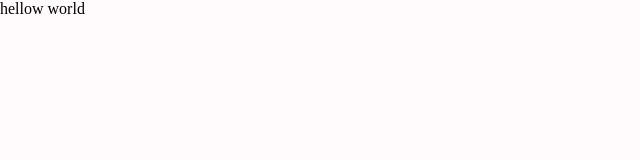
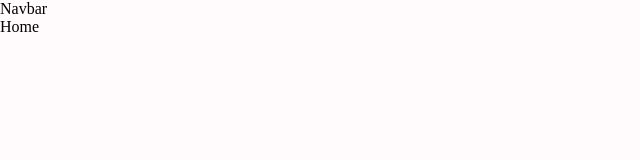
Before and after one commit to lobnor2/Fitness-Exercise-App, a React (Create React App) app: page / in a window 1280 px wide. Shown: the top 160 px of the page, without its empty margins (0-640 px from the left). Built offline with nearby package versions, Linux system fonts and the light colour scheme.

Commit message:
added navbar, home and exercise components

```diff
--- a/src/App.js
+++ b/src/App.js
@@ -1,10 +1,19 @@
-import './App.css';
+import "./App.css";
+import { Routes, Route } from "react-router-dom";
+import { Box } from "@mui/material";
+import Navbar from "./components/Navbar";
+import Home from "./pages/Home";
+import ExerciseDetail from "./pages/ExerciseDetail";
 
 function App() {
   return (
-    <div className="App">
-      hellow world
-    </div>
+    <Box width="400px">
+      <Navbar />
+      <Routes>
+        <Route path="/" element={<Home />} />
+        <Route path="/exersice/:id" element={<ExerciseDetail />} />
+      </Routes>
+    </Box>
   );
 }
 
--- /dev/null
+++ b/src/components/Navbar.jsx
@@ -0,0 +1,7 @@
+import React from "react";
+
+const Navbar = () => {
+  return <div>Navbar</div>;
+};
+
+export default Navbar;
--- a/src/index.js
+++ b/src/index.js
@@ -2,10 +2,13 @@
 import ReactDOM from "react-dom/client";
 import "./index.css";
 import App from "./App";
+import { BrowserRouter as Router } from "react-router-dom";
 
 const root = ReactDOM.createRoot(document.getElementById("root"));
 root.render(
   <React.StrictMode>
-    <App />
+    <Router>
+      <App />
+    </Router>
   </React.StrictMode>
 );
--- /dev/null
+++ b/src/pages/ExerciseDetail.js
@@ -0,0 +1,7 @@
+import React from "react";
+
+const ExerciseDetail = () => {
+  return <div>ExerciseDetail</div>;
+};
+
+export default ExerciseDetail;
--- /dev/null
+++ b/src/pages/Home.js
@@ -0,0 +1,7 @@
+import React from "react";
+
+const Home = () => {
+  return <div>Home</div>;
+};
+
+export default Home;
```
